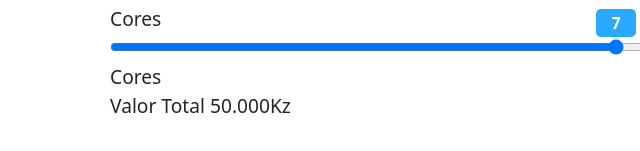
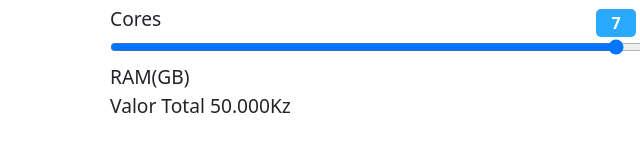
Before and after one commit to EvanderT/nova-calculadora-vps, a plain HTML site: page index.html in a window 1280 px wide. Shown: the part 159-310 px from the top of the page, 24-664 px from the left. Drawn offline with nearby package versions, Linux system fonts and the light colour scheme.

```diff
--- a/index.html
+++ b/index.html
@@ -28,7 +28,7 @@
                         <input type="range" min="2" max="12" class="range_input" style="border-radius: 15px;">
                         <span class="range_count" id="ram_count">0</span>
                     </div>
-                    <label>Cores</label>
+                    <label>RAM(GB)</label>
                 </div>
             </div>
             <div class="custo_total">
```
